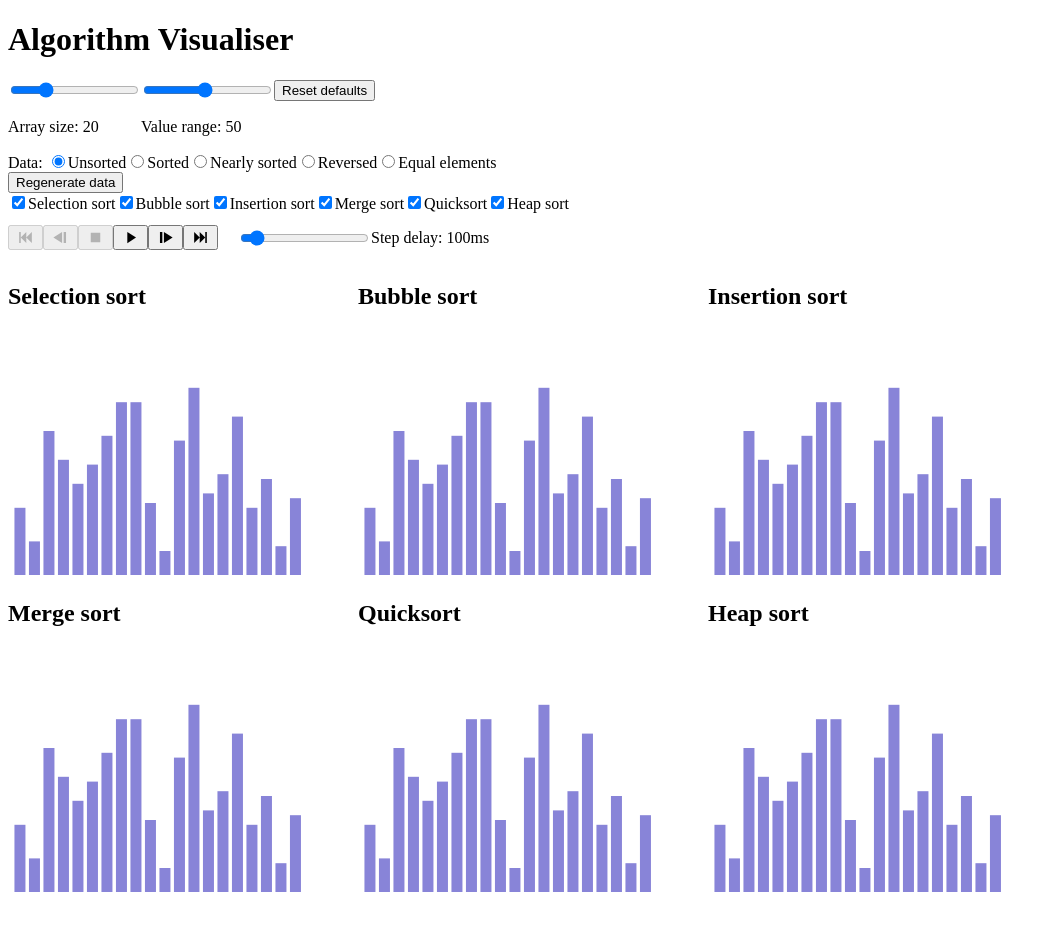
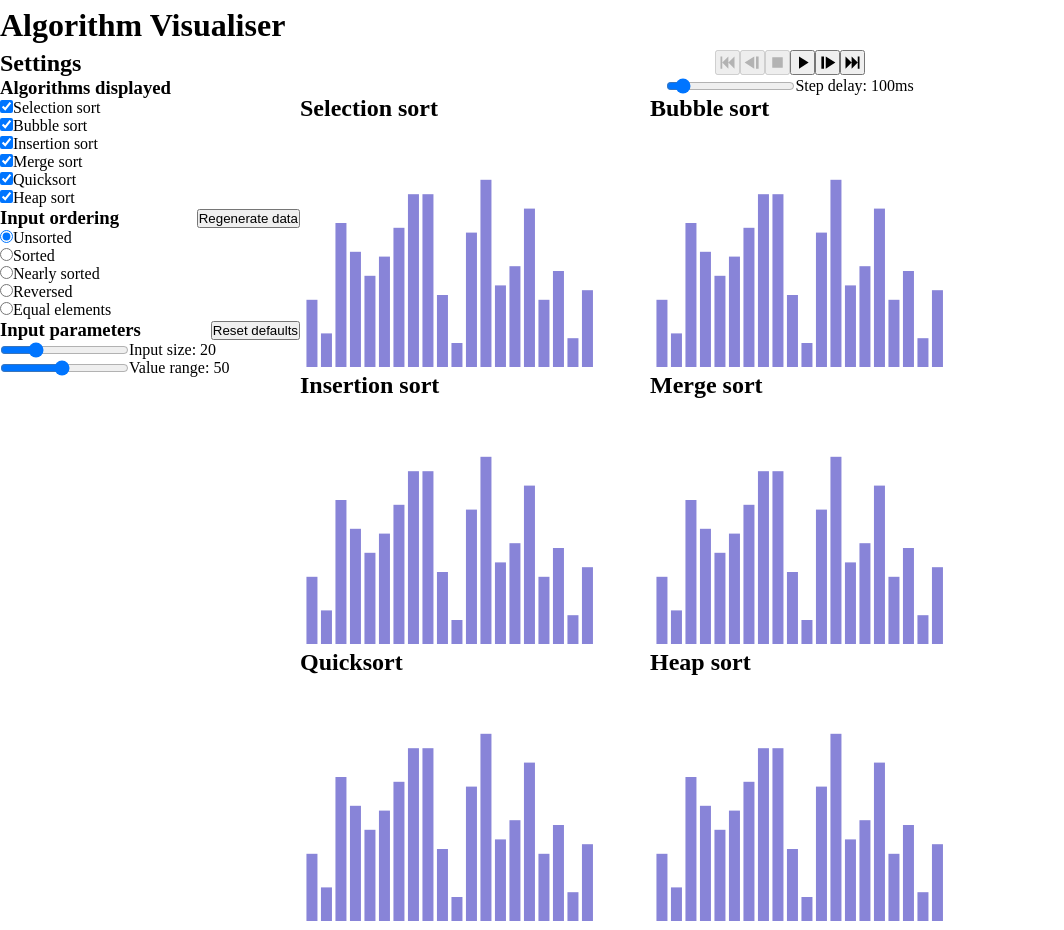
Before and after one commit to zoltan-antal/algorithm-visualiser, a React (Vite) app: page / in a window 1280 px wide. Shown: the whole page, without its empty margins (0-1064 px from the left). Before the commit the page ends 905 px from the top, so only its background shows below. Built offline with nearby package versions, Linux system fonts and the light colour scheme.

Commit message:
Create overall page layout & settings layout

```diff
--- a/src/App.tsx
+++ b/src/App.tsx
@@ -168,10 +168,88 @@ function App() {
 
   return (
     <>
+      <header>
         <h1>Algorithm Visualiser</h1>
-      <div className="sliders">
+        <nav></nav>
+      </header>
+      <aside>
+        <h2>Settings</h2>
+        <div className="section" id="algorithms-displayed">
+          <div className="header">
+            <h3 className="title">Algorithms displayed</h3>
+          </div>
+          <div className="items">
+            {algorithmNames.map((algorithmName) => (
+              <label key={algorithmName}>
+                <input
+                  type="checkbox"
+                  checked={Array.from(selectedAlgorithms).includes(
+                    algorithmName
+                  )}
+                  disabled={processing}
+                  onChange={() => {
+                    setSelectedAlgorithms((prev) => {
+                      const updated = new Set(prev);
+                      switch (
+                        Array.from(selectedAlgorithms).includes(algorithmName)
+                      ) {
+                        case true:
+                          updated.delete(algorithmName);
+                          break;
+                        case false:
+                          updated.add(algorithmName);
+                          break;
+                      }
+                      return updated;
+                    });
+                  }}
+                />
+                {
+                  algorithms.find(
+                    (algorithm) => algorithm.algorithmName === algorithmName
+                  )!.displayName
+                }
+              </label>
+            ))}
+          </div>
+        </div>
+        <div className="section" id="input-ordering">
+          <div className="header">
+            <h3 className="title">Input ordering</h3>
+            <button onClick={generateArrays} disabled={processing}>
+              Regenerate data
+            </button>
+          </div>
+          <div className="items">
+            {ARRAY_ORDER_OPTIONS.map((arrayOrderOption) => (
+              <label key={arrayOrderOption.name}>
+                <input
+                  type="radio"
+                  onChange={() => setSelectedArrayOrder(arrayOrderOption.name)}
+                  checked={selectedArrayOrder === arrayOrderOption.name}
+                  disabled={processing}
+                />
+                {arrayOrderOption.displayName}
+              </label>
+            ))}
+          </div>
+        </div>
+        <div className="section" id="input-parameters">
+          <div className="header">
+            <h3>Input parameters</h3>
+            <button
+              onClick={() => {
+                setArraySize(ARRAY_SIZE.default);
+                setMaxValue(VALUE_RANGE.default);
+              }}
+              disabled={processing}
+            >
+              Reset defaults
+            </button>
+          </div>
+          <div className="items">
             <Slider
-          label="Array size"
+              label="Input size"
               value={arraySize}
               units=""
               min={ARRAY_SIZE.min}
@@ -190,70 +268,12 @@ function App() {
               handleChange={setMaxValue}
               disabled={processing}
             ></Slider>
-        <button
-          onClick={() => {
-            setArraySize(ARRAY_SIZE.default);
-            setMaxValue(VALUE_RANGE.default);
-          }}
-          disabled={processing}
-        >
-          Reset defaults
-        </button>
           </div>
-      <div>
-        Data:{' '}
-        {ARRAY_ORDER_OPTIONS.map((arrayOrderOption) => (
-          <label key={arrayOrderOption.name}>
-            <input
-              type="radio"
-              onChange={() => setSelectedArrayOrder(arrayOrderOption.name)}
-              checked={selectedArrayOrder === arrayOrderOption.name}
-              disabled={processing}
-            />
-            {arrayOrderOption.displayName}
-          </label>
-        ))}
         </div>
-      <button onClick={generateArrays} disabled={processing}>
-        Regenerate data
-      </button>
-      <div className="checkboxes">
-        {algorithmNames.map((algorithmName) => (
-          <div key={algorithmName}>
-            <label>
-              <input
-                type="checkbox"
-                checked={Array.from(selectedAlgorithms).includes(algorithmName)}
-                disabled={processing}
-                onChange={() => {
-                  setSelectedAlgorithms((prev) => {
-                    const updated = new Set(prev);
-                    switch (
-                      Array.from(selectedAlgorithms).includes(algorithmName)
-                    ) {
-                      case true:
-                        updated.delete(algorithmName);
-                        break;
-
-                      case false:
-                        updated.add(algorithmName);
-                        break;
-                    }
-                    return updated;
-                  });
-                }}
-              />
-              {
-                algorithms.find(
-                  (algorithm) => algorithm.algorithmName === algorithmName
-                )!.displayName
-              }
-            </label>
-          </div>
-        ))}
-      </div>
-      <div className="controls">
-        <div className="buttons">
+      </aside>
+      <main>
+        <div id="visualisation-controls">
+          <div className="items">
             <button
               onClick={handleGoToFirstStep}
               disabled={!paused || currentStep.current <= 0}
@@ -275,7 +295,8 @@ function App() {
             <button
               onClick={handlePlay}
               disabled={
-              (processing && !paused) || (n > 0 && currentStep.current >= n - 1)
+                (processing && !paused) ||
+                (n > 0 && currentStep.current >= n - 1)
               }
               className={processing && !paused ? 'hidden' : ''}
             >
@@ -312,15 +333,15 @@ function App() {
             disabled={!paused}
           ></Slider>
         </div>
-      <div className="algorithms">
+        <div id="visualisation-display">
           {algorithms
             .filter((algorithm) =>
               Array.from(selectedAlgorithms).includes(algorithm.algorithmName)
             )
             .map((algorithm) => (
-            <div key={algorithm.algorithmName} className="algorithm">
+              <div key={algorithm.algorithmName} className="item">
                 <div className="header">
-                <h2 className="name">{algorithm.displayName}</h2>
+                  <h2 className="title">{algorithm.displayName}</h2>
                   {algorithmSteps.current[algorithm.algorithmName] &&
                     currentStep.current >=
                       algorithmSteps.current[algorithm.algorithmName].length -
@@ -337,6 +358,8 @@ function App() {
               </div>
             ))}
         </div>
+      </main>
+      <footer></footer>
     </>
   );
 }
--- a/src/styles/App.css
+++ b/src/styles/App.css
@@ -1,39 +1,77 @@
-.sliders {
-  display: flex;
-  align-items: flex-start;
+* {
+  box-sizing: border-box;
+  margin: 0;
+  padding: 0;
+  text-decoration: none;
 }
 
-.checkboxes {
-  display: flex;
+html {
+  font-size: 16px;
+  height: 100%;
 }
 
-.algorithms {
-  display: flex;
-  flex-wrap: wrap;
-  column-gap: 50px;
+#root {
+  height: 100vh;
+  display: grid;
+  grid-template-columns: clamp(300px, 20vw, 450px) 1fr;
+  grid-template-rows: 50px 1fr;
+  grid-template-areas:
+    "header header"
+    "aside main"
+    "footer footer";
+}
 
-  & .algorithm {
-    & .header {
+header {
+  grid-area: header;
   display: flex;
   flex-direction: row;
   justify-content: space-between;
   align-items: center;
+}
 
-      &:has(.placing)~.recharts-wrapper {
-        background-color: honeydew;
+aside {
+  grid-area: aside;
+  display: flex;
+  flex-direction: column;
+  justify-content: flex-start;
+  align-items: stretch;
+
+  .section {
+    display: flex;
+    flex-direction: column;
+    justify-content: flex-start;
+    align-items: stretch;
+
+    .header {
+      display: flex;
+      flex-direction: row;
+      justify-content: space-between;
+      align-items: center;
     }
+
+    .items {
+      display: flex;
+      flex-direction: column;
+      justify-content: flex-start;
+      align-items: flex-start;
     }
   }
 }
 
-.controls {
+main {
+  grid-area: main;
   display: flex;
-  flex-direction: row;
+  flex-direction: column;
   justify-content: flex-start;
   align-items: center;
-  gap: 20px;
 
-  & .buttons {
+  #visualisation-controls {
+    display: flex;
+    flex-direction: column;
+    justify-content: flex-start;
+    align-items: center;
+
+    .items {
       button {
         height: 25px;
 
@@ -53,11 +91,39 @@
         }
       }
     }
+  }
 
-  & .slider {
+  #visualisation-display {
+    display: flex;
+    flex-wrap: wrap;
+    column-gap: 50px;
+
+    .item {
+      .header {
+        display: flex;
+        flex-direction: row;
+        justify-content: space-between;
+        align-items: center;
+
+        &:has(.placing)~.recharts-wrapper {
+          background-color: honeydew;
+        }
+      }
+    }
+  }
+}
+
+footer {
+  grid-area: footer;
+  display: flex;
+  flex-direction: row;
+  justify-content: center;
+  align-items: center;
+}
+
+.slider {
   display: flex;
   flex-direction: row;
   justify-content: flex-start;
   align-items: center;
 }
-}
```
Lines whose indentation alone changed are shown as unchanged.
